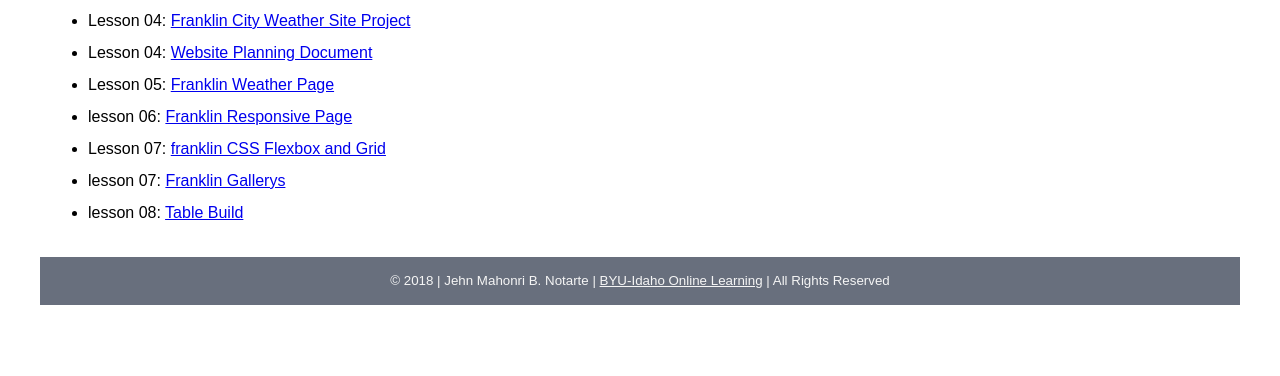
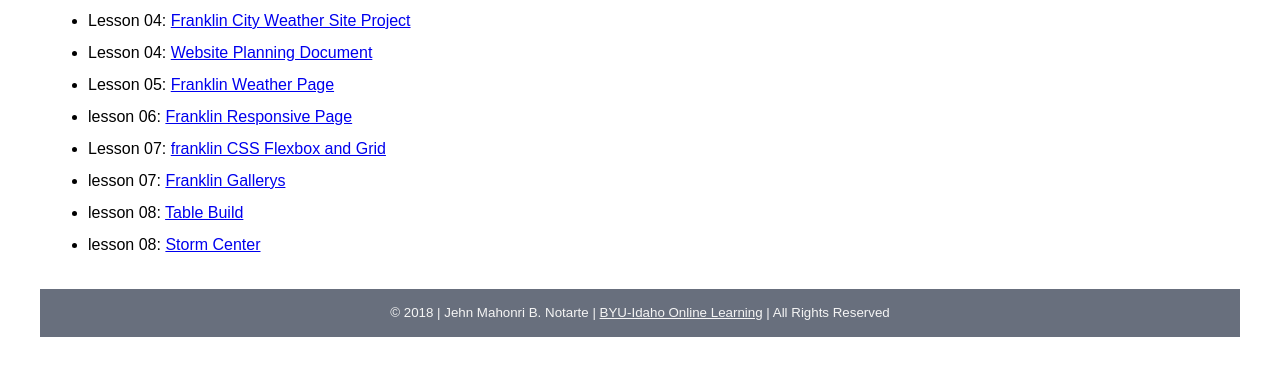
Before and after one commit to Mahonri15/Mahonri15.github.io, a plain HTML site: page index.html in a window 1280 px wide. Shown: the part 242-618 px from the top of the page. Drawn offline with Linux system fonts and the light colour scheme.

Commit message:
stormcenter

```diff
--- a/index.html
+++ b/index.html
@@ -26,6 +26,7 @@
           <li>Lesson 07: <a href="assignments/lesson-7/franklin-7.html">franklin CSS Flexbox and Grid</a></li>
           <li>lesson 07: <a href="assignments/lesson-7/gallery-7.html">Franklin Gallerys</a></li>
           <li>lesson 08: <a href="assignments/lesson-8/tablebuild.html">Table Build</a></li>
+          <li>lesson 08: <a href="assignments/lesson-8/stormcenter.html">Storm Center</a></li>
         </ul>
     </main>
     <footer>
```
